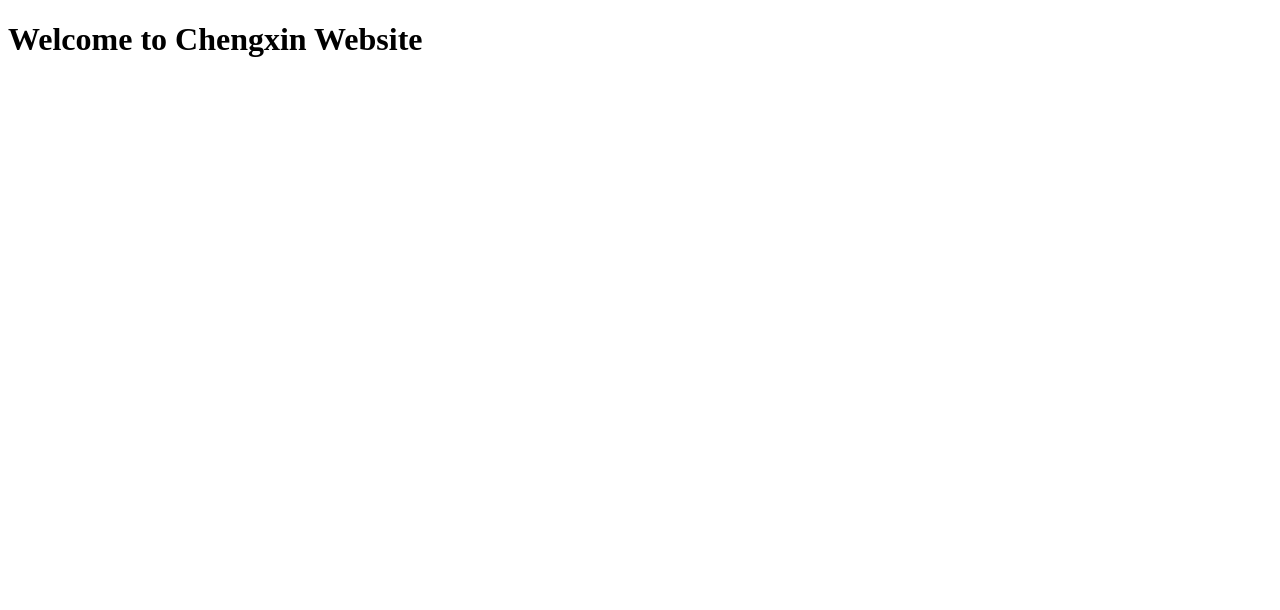
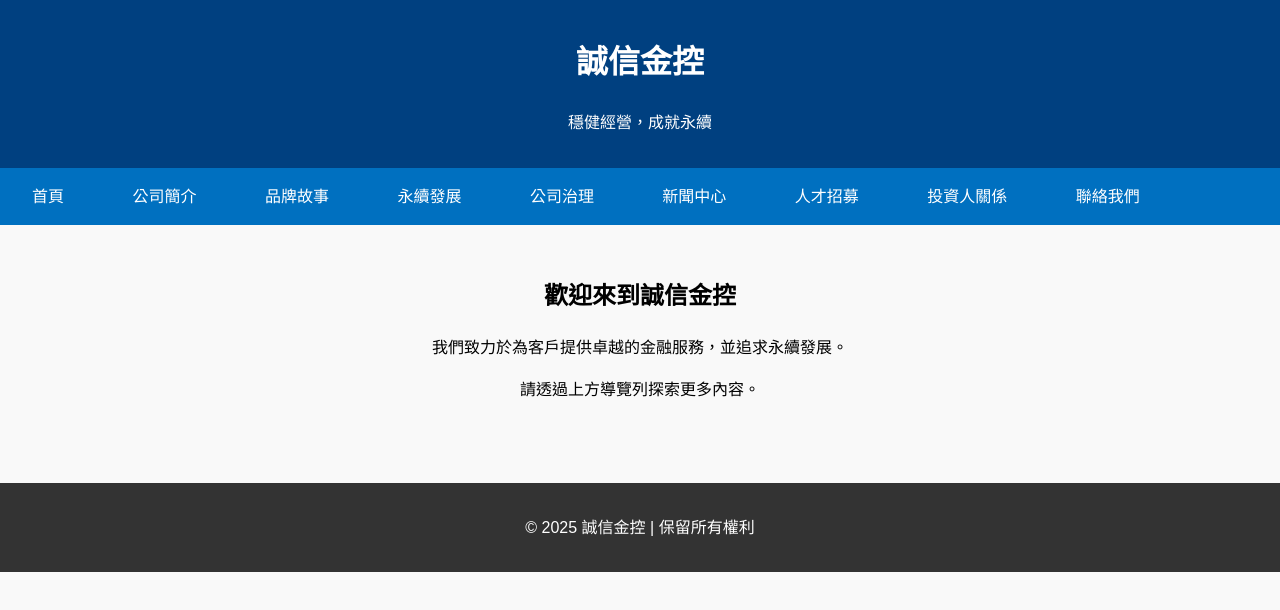
Before and after one commit to DanielEllisYu/chengxin-website, a plain HTML site: page index.html in a window 1280 px wide. Drawn offline with Linux system fonts and the light colour scheme.

Commit message:
Update index.html

```diff
--- a/index.html
+++ b/index.html
@@ -1,11 +1,72 @@
 <!DOCTYPE html>
-<html lang="en">
+<html lang="zh-Hant">
 <head>
     <meta charset="UTF-8">
     <meta name="viewport" content="width=device-width, initial-scale=1.0">
-    <title>Chengxin Website</title>
+    <title>誠信金控</title>
+    <style>
+        body {
+            font-family: Arial, sans-serif;
+            line-height: 1.6;
+            margin: 0;
+            padding: 0;
+            background-color: #f9f9f9;
+        }
+        header {
+            background-color: #004080;
+            color: #fff;
+            padding: 1rem 0;
+            text-align: center;
+        }
+        nav {
+            background-color: #0070c0;
+            overflow: hidden;
+        }
+        nav a {
+            color: white;
+            text-decoration: none;
+            padding: 1rem 2rem;
+            display: inline-block;
+        }
+        nav a:hover {
+            background-color: #005bb5;
+        }
+        main {
+            padding: 2rem;
+            text-align: center;
+        }
+        footer {
+            background-color: #333;
+            color: white;
+            text-align: center;
+            padding: 1rem 0;
+            margin-top: 2rem;
+        }
+    </style>
 </head>
 <body>
-    <h1>Welcome to Chengxin Website</h1>
+    <header>
+        <h1>誠信金控</h1>
+        <p>穩健經營，成就永續</p>
+    </header>
+    <nav>
+        <a href="index.html">首頁</a>
+        <a href="about.html">公司簡介</a>
+        <a href="brand_story.html">品牌故事</a>
+        <a href="sustainability.html">永續發展</a>
+        <a href="corporate_governance.html">公司治理</a>
+        <a href="news.html">新聞中心</a>
+        <a href="careers.html">人才招募</a>
+        <a href="investor_relations.html">投資人關係</a>
+        <a href="contact.html">聯絡我們</a>
+    </nav>
+    <main>
+        <h2>歡迎來到誠信金控</h2>
+        <p>我們致力於為客戶提供卓越的金融服務，並追求永續發展。</p>
+        <p>請透過上方導覽列探索更多內容。</p>
+    </main>
+    <footer>
+        <p>© 2025 誠信金控 | 保留所有權利</p>
+    </footer>
 </body>
 </html>
```
